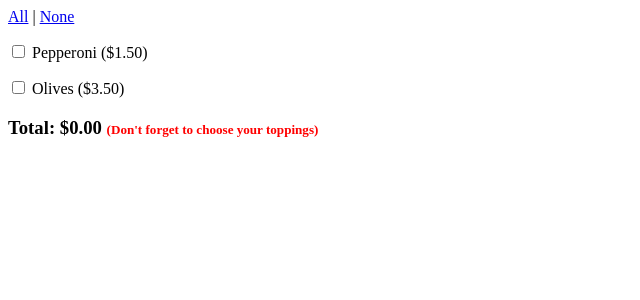
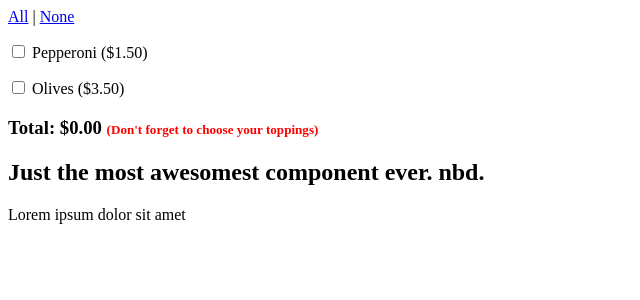
Before and after one commit to tsteelematc/components, an Angular app: page / in a window 1280 px wide. Shown: the top 300 px of the page, without its empty margins (0-640 px from the left). Built offline with nearby package versions, Linux system fonts and the light colour scheme.

Commit message:
Update display text
Does marginally more than the last time I committed. Still not very much, though.

```diff
--- a/src/app/app.component.html
+++ b/src/app/app.component.html
@@ -1,3 +1,4 @@
 <div>
   <pizza-toppings></pizza-toppings>
+  <app-awesome-component></app-awesome-component>
 </div>
--- a/src/app/awesome-component/awesome-component.component.html
+++ b/src/app/awesome-component/awesome-component.component.html
@@ -1,3 +1,4 @@
+<h2>Just the most awesomest component ever. nbd.</h2>
 <p>
-  awesome-component works!
+  Lorem ipsum dolor sit amet
 </p>
```
